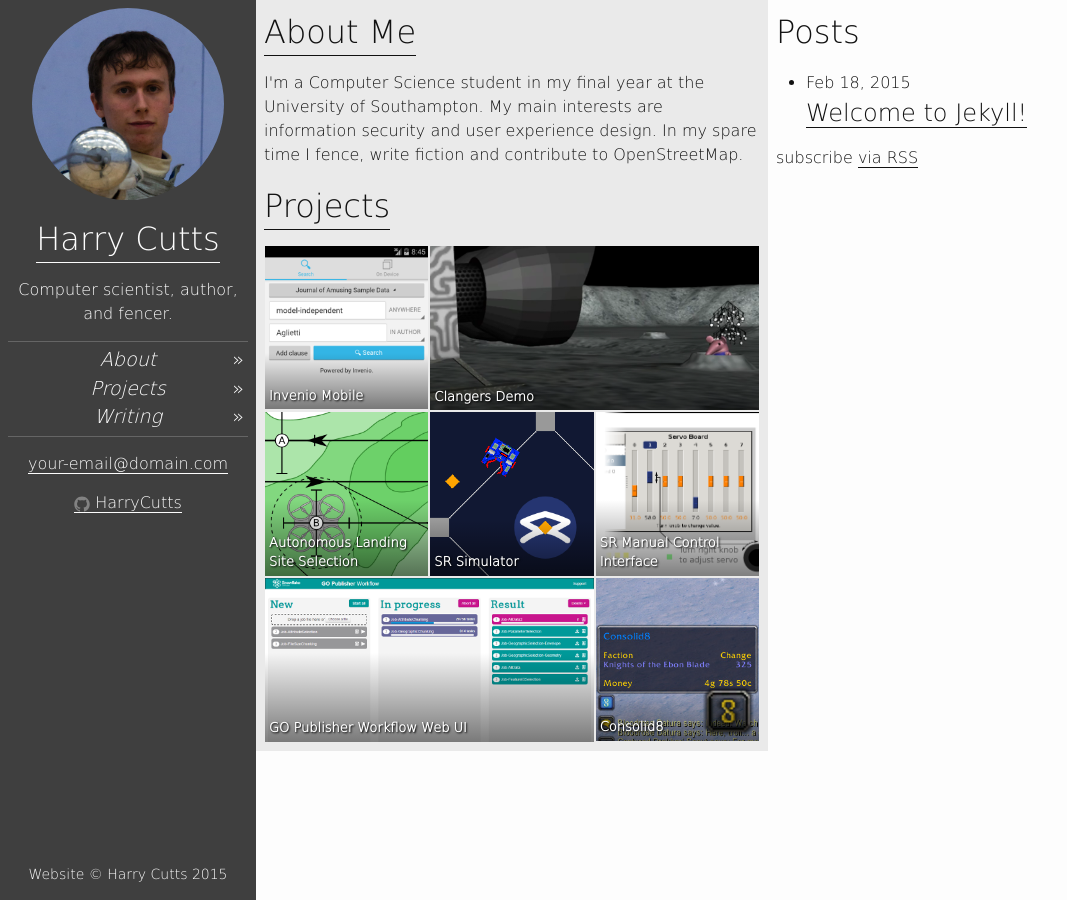
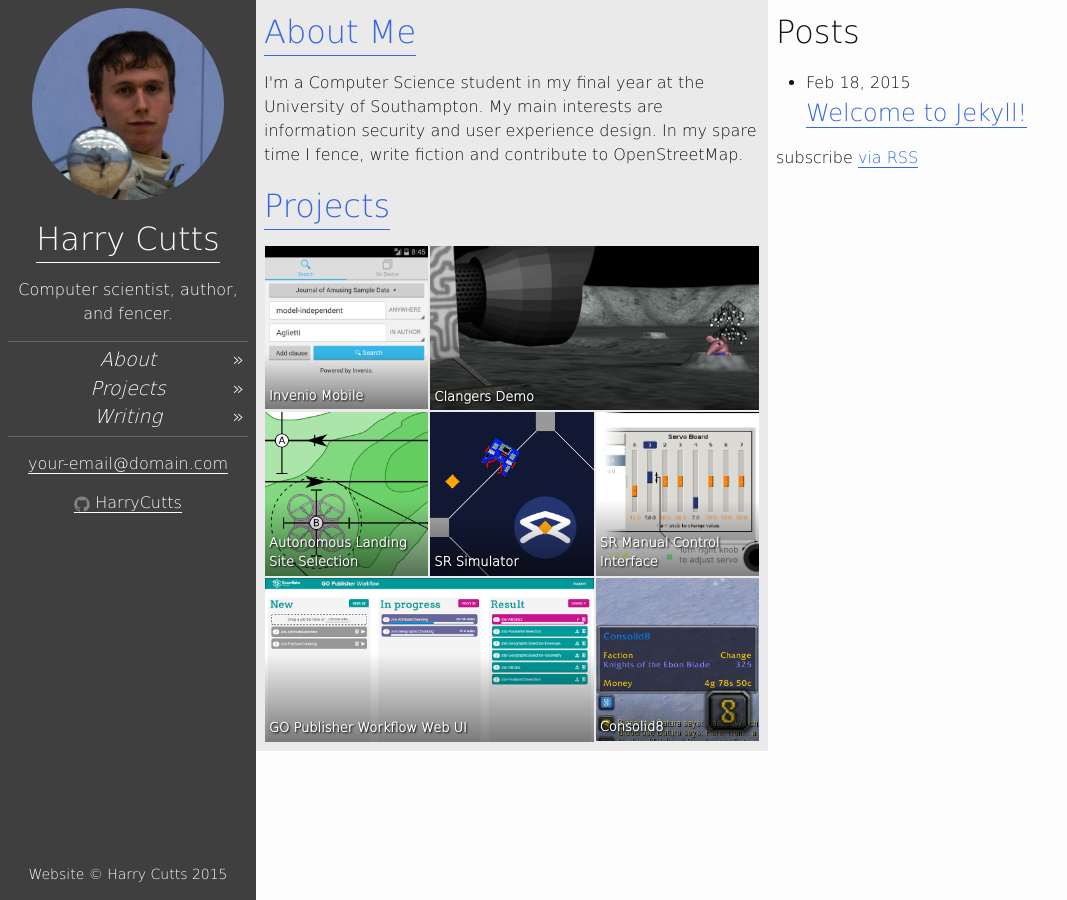
Before and after one commit to HarryCutts/harrycutts.github.io, a Jekyll site: the page built from index.html, in a window 1280 px wide. Shown: the whole page, without its empty margins (0-1067 px from the left). Built offline with Jekyll 4.4.1, drawn with Linux system fonts in a browser that asks for light colours; nearby versions of some CDN libraries; library files that are not in the unit come from our copies.

Commit message:
Use a blue brand colour
The colour is the same hue as the background colour from the profile
photo. Links are shown in the brand colour, except in the sidebar, where
it is used as a hover highlight.

```diff
--- a/_sass/_colors.scss
+++ b/_sass/_colors.scss
@@ -1,7 +1,7 @@
 // Color Scheme //
 $text-color:       #111;
 $background-color: #fdfdfd;
-$brand-color:      $text-color; //#2a7ae2;
+$brand-color:      hsl(223deg, 75%, 55%);
 
 $grey-color:       #828282;
 $grey-color-light: lighten($grey-color, 40%);
@@ -9,6 +9,7 @@
 
 $sidebar-color:    #3f3f3f;
 $sidebar-text-color: #fdfdfd;
+$sidebar-brand-color: lighten($brand-color, 20%);
 $sidebar-borders-color: lighten($sidebar-color, 15%);
 $icon-color: $grey-color;
 
--- a/_sass/_layout.scss
+++ b/_sass/_layout.scss
@@ -15,6 +15,11 @@
 	*, a {
 		color: $sidebar-text-color;
 	}
+
+	a:hover, a:focus {
+		color: $sidebar-brand-color;
+	}
+
 
 	.mugshot {
 		float: left;
```
